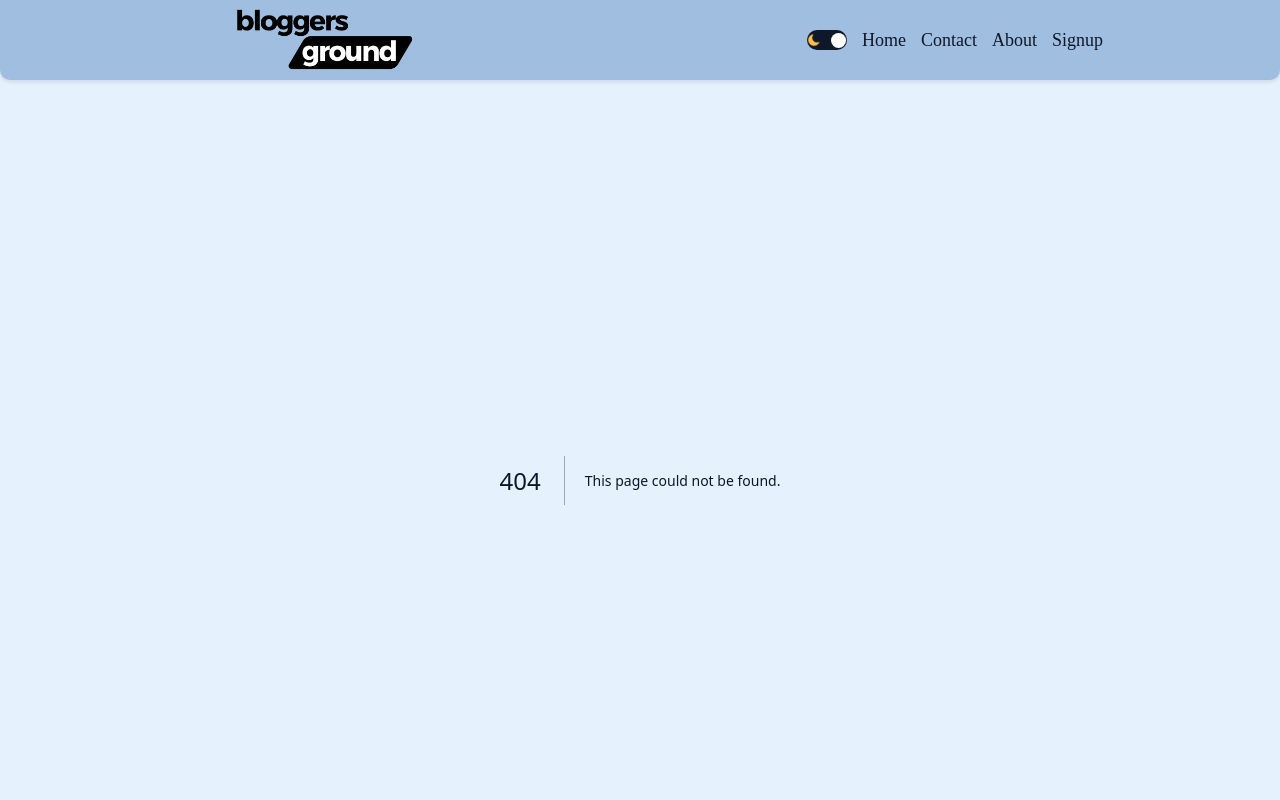
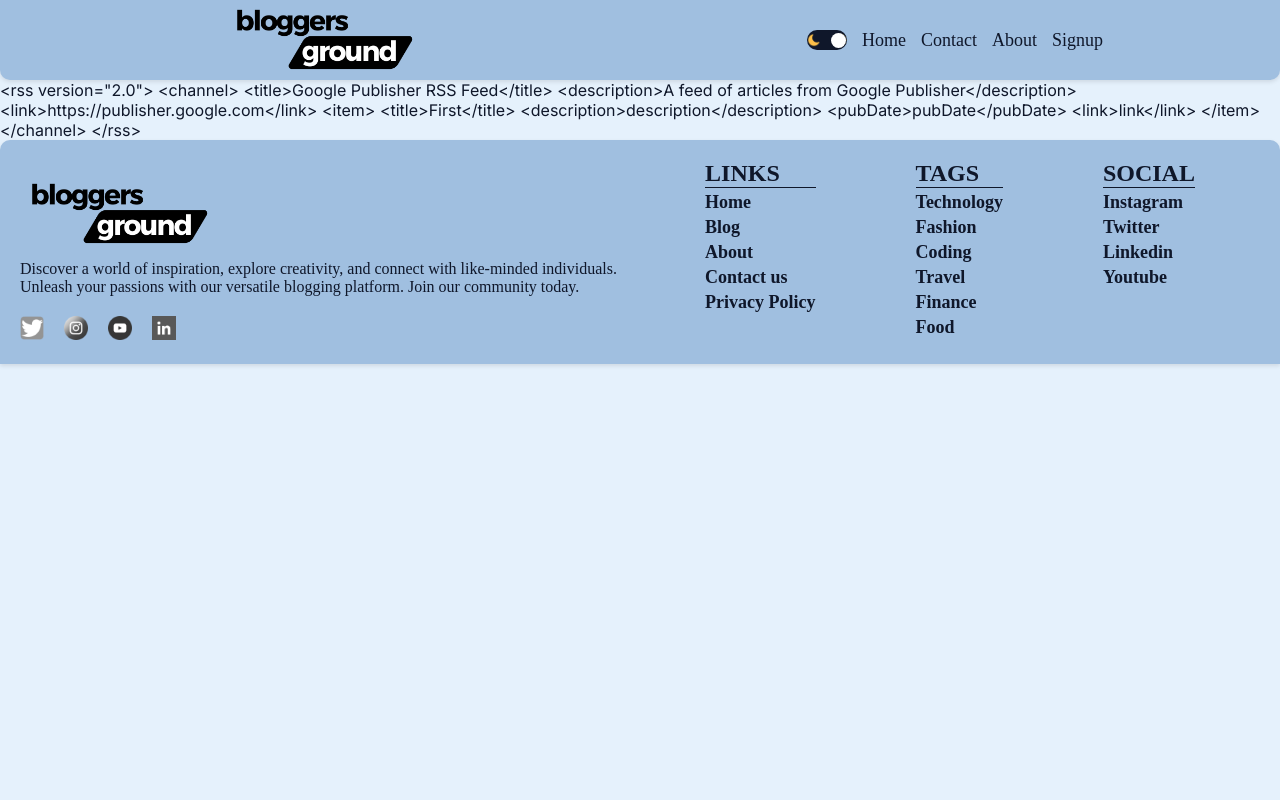
Before and after one commit to mishan843/blogapp, a Next.js app: page /xml in a window 1280 px wide. Before the commit this address had no page. Shown: the top 800 px of the page. Built offline with nearby package versions, Linux system fonts and the light colour scheme.

Commit message:
add rss field

```diff
--- a/package.json
+++ b/package.json
@@ -19,6 +19,7 @@
     "react": "^18.2.0",
     "react-dom": "^18.2.0",
     "react-icons": "^4.11.0",
-    "react-quill": "^2.0.0"
+    "react-quill": "^2.0.0",
+    "xml-js": "^1.6.11"
   }
 }
--- /dev/null
+++ b/src/app/xml/page.jsx
@@ -0,0 +1,10 @@
+import React from "react";
+import XMLDisplay from "./xmlPage";
+
+export default function Xml() {
+  return (
+    <>
+      <XMLDisplay />
+    </>
+  );
+}
--- /dev/null
+++ b/src/app/xml/xmlPage.jsx
@@ -0,0 +1,34 @@
+"use client";
+import React, { useEffect, useState } from "react";
+// import xmlJs from "xml-js";
+const XMLDisplay = () => {
+  const articles = [
+    {
+      title: "First",
+      description: "description",
+      pubDate: "pubDate",
+      link: "link",
+    },
+  ];
+  return `
+  <rss version="2.0">
+    <channel>
+      <title>Google Publisher RSS Feed</title>
+      <description>A feed of articles from Google Publisher</description>
+      <link>https://publisher.google.com</link>
+      ${articles.map((article) => {
+        return `
+          <item>
+            <title>${article.title}</title>
+            <description>${article.description}</description>
+            <pubDate>${article.pubDate}</pubDate>
+            <link>${article.link}</link>
+          </item>
+        `;
+      })}
+    </channel>
+  </rss>
+`;
+};
+
+export default XMLDisplay;
```
Also changed, not shown: 1 other file (tests, documents, lock files or other folders).
